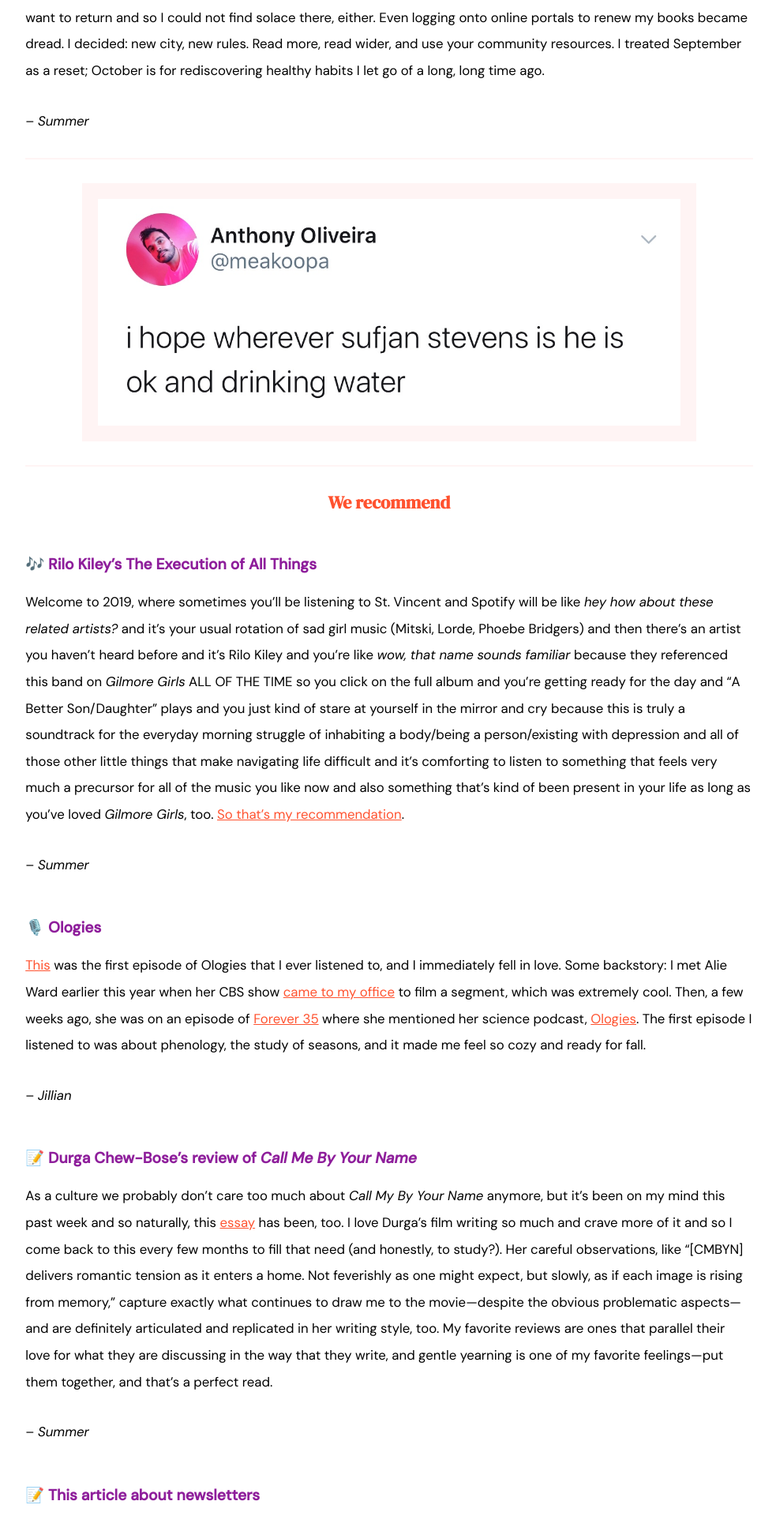
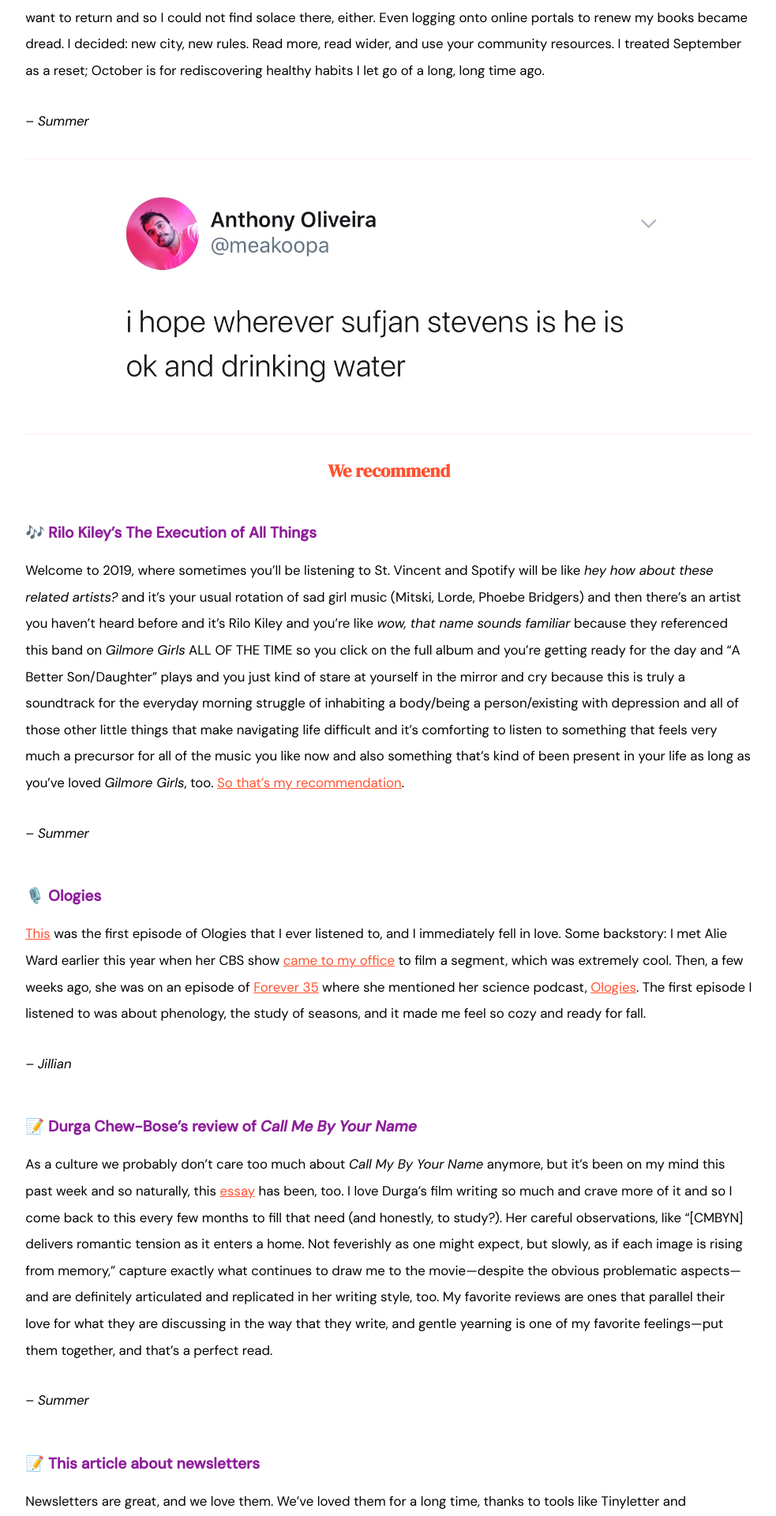
Before and after one commit to jilliangmeehan/letters-to-summer, a Jekyll site: the page built from emails/23.md, in a window 1280 px wide. Shown: the part 1034-2954 px from the top of the page at 79% size, without its empty margins (147-1130 px from the left). Built offline with Jekyll 4.4.1, drawn with Linux system fonts in a browser that asks for light colours.

Commit message:
Update email.html

```diff
--- a/_layouts/email.html
+++ b/_layouts/email.html
@@ -58,7 +58,7 @@
 
       img {
         display: block;
-        border: 20px solid #FFF4F4;
+        border: 2% solid #FFF4F4;
         margin: 0 auto;
         text-align: center;
         max-width: 80%;
```
